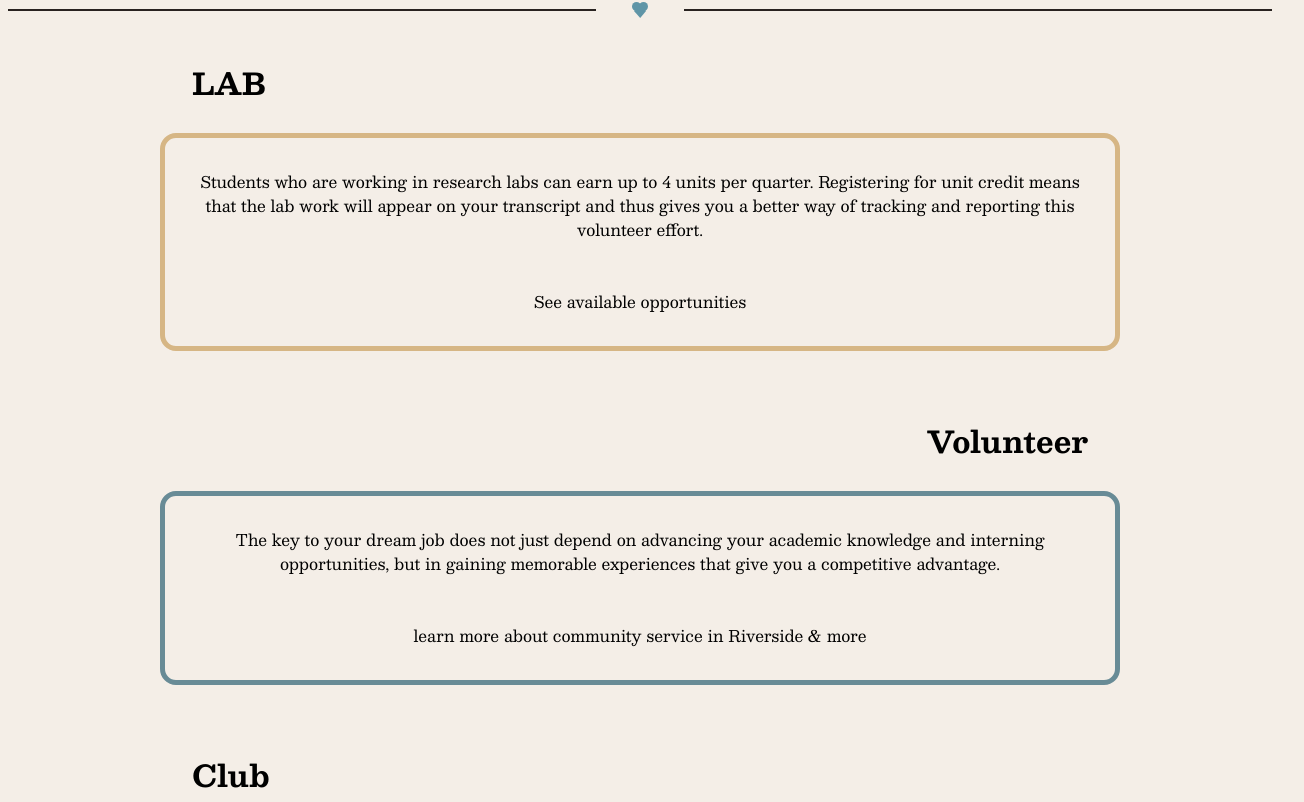
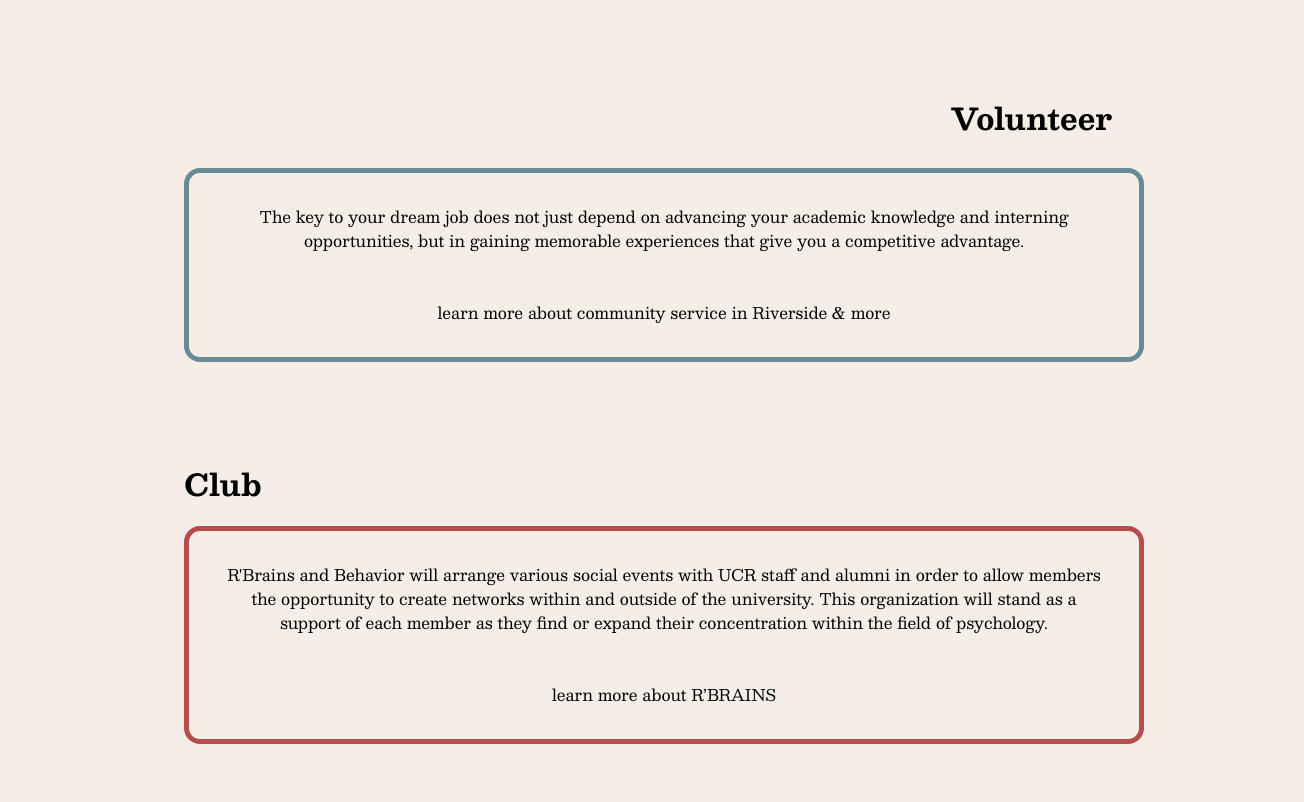
Before and after one commit to acm-ucr/rbrains-website, a Next.js app: page /Opportunities in a window 1280 px wide. Shown: the part 478-1280 px from the top of the page, 1304 px wide, since content can reach past the window. Built offline with nearby package versions, Linux system fonts and the light colour scheme.

Commit message:
fixed some formatting errors

```diff
--- a/src/app/Board/page.tsx
+++ b/src/app/Board/page.tsx
@@ -1,11 +1,13 @@
 import React from "react";
 import Board from "@/components/board/Board";
 import Title from "@/components/ReusableTitle";
+import HomeLanding from "@/components/about/HomeLanding";
 
 const Page = () => {
   return (
     <div className="w-full">
-      <div className="mt-32 text-center">
+      <HomeLanding />
+      <div className="mt-3 text-center">
         <Title text="Get To Know Us!" textSize="text-4xl" />
       </div>
       <Board />
--- a/src/app/Opportunities/page.tsx
+++ b/src/app/Opportunities/page.tsx
@@ -5,7 +5,7 @@ import Club from "@/components/opportunities/Club";
 
 const Page = () => {
   return (
-    <div className="mt-30 flex h-screen w-screen flex-col items-center justify-center">
+    <div className="w-full px-6 py-16 space-y-16">
       <Lab />
       <Volunteer />
       <Club />
--- a/src/app/layout.tsx
+++ b/src/app/layout.tsx
@@ -3,7 +3,6 @@ import { Besley } from "next/font/google"; //inter
 import { ReactQueryClientProvider } from "@/utils/react-query";
 import Footer from "@/components/Footer";
 import NavBar from "@/components/Navbar";
-import HomeLanding from "./components/Home/HomeLanding";
 
 const besley = Besley({ subsets: ["latin"] });
 
@@ -23,12 +22,11 @@ export default function RootLayout({ children }: LayoutProps) {
       <body
         className={`${besley.className} bg-rbrains-background min-h-screen text-black`}
       >
-        <div className="mt-20">
+        <div className="mt-10">
           <NavBar />
+          <ReactQueryClientProvider>{children}</ReactQueryClientProvider>
+          <Footer />
         </div>
-        <HomeLanding />
-        <ReactQueryClientProvider>{children}</ReactQueryClientProvider>
-        <Footer />
       </body>
     </html>
   );
--- a/src/app/page.tsx
+++ b/src/app/page.tsx
@@ -2,10 +2,12 @@ import Pyschology from "@/components/about/PsychologyPanel";
 import MindStar from "@/components/about/DestressWorkshops";
 import Volunteer from "@/components/about/Volunteer";
 import AboutUs from "@/components/about/homePage";
+import HomeLanding from "@/components/about/HomeLanding";
 
 const Home = () => {
   return (
     <div className="w-full">
+      <HomeLanding />
       <AboutUs />
       <div className="flex place-content-center items-center justify-center gap-40">
         <Pyschology />
--- a/src/components/about/homePage.tsx
+++ b/src/components/about/homePage.tsx
@@ -36,7 +36,7 @@ const HomePage = () => {
         <div className="flex basis-[35%] items-center justify-center">
           <Image
             alt="“You have to believe in yourself when no one else does.” - Serena Williams"
-            src="/quote.webp"
+            src="home/quote.webp"
             width={350}
             height={100}
             className="object-contain"
--- a/src/components/opportunities/Club.tsx
+++ b/src/components/opportunities/Club.tsx
@@ -2,9 +2,9 @@ import React from "react";
 
 const Club = () => {
   return (
-    <div className="flex h-screen w-screen flex-col px-40 py-5">
-      <h1 className="self-start p-8 text-3xl font-bold">Club</h1>
-      <p className="h-full w-full rounded-2xl border-5 border-[#B64D4C] p-8 text-center">
+    <div className="flex w-screen flex-col px-40 py-5">
+      <h1 className="text-left text-3xl font-bold mb-6">Club</h1>
+      <p className="rounded-2xl border-[5px] border-[#B64D4C] p-8 text-center">
         R'Brains and Behavior will arrange various social events with UCR staff
         and alumni in order to allow members the opportunity to create networks
         within and outside of the university. This organization will stand as a
--- a/src/components/opportunities/Lab.tsx
+++ b/src/components/opportunities/Lab.tsx
@@ -2,7 +2,7 @@ import React from "react";
 
 const Lab = () => {
   return (
-    <div className="flex h-screen w-screen flex-col px-40 py-5">
+    <div className="flex w-screen flex-col px-40 py-5">
       <h1 className="self-start p-8 text-3xl font-bold">LAB</h1>
       <p className="h-full w-full rounded-2xl border-5 border-[#D6B685] p-8 text-center">
         Students who are working in research labs can earn up to 4 units per
--- a/src/components/opportunities/Volunteering.tsx
+++ b/src/components/opportunities/Volunteering.tsx
@@ -2,7 +2,7 @@ import React from "react";
 
 const Volunteer = () => {
   return (
-    <div className="flex h-screen w-screen flex-col px-40 py-5">
+    <div className="flex w-screen flex-col px-40 py-5">
       <h1 className="self-end p-8 text-3xl font-bold">Volunteer</h1>
       <p className="h-full w-full rounded-2xl border-5 border-[#688B96] p-8 text-center">
         The key to your dream job does not just depend on advancing your
```
Also changed, not shown: public/home/quote.webp (renamed from public/quote.webp), src/components/about/HomeLanding.tsx (renamed from src/app/components/Home/HomeLanding.tsx).
